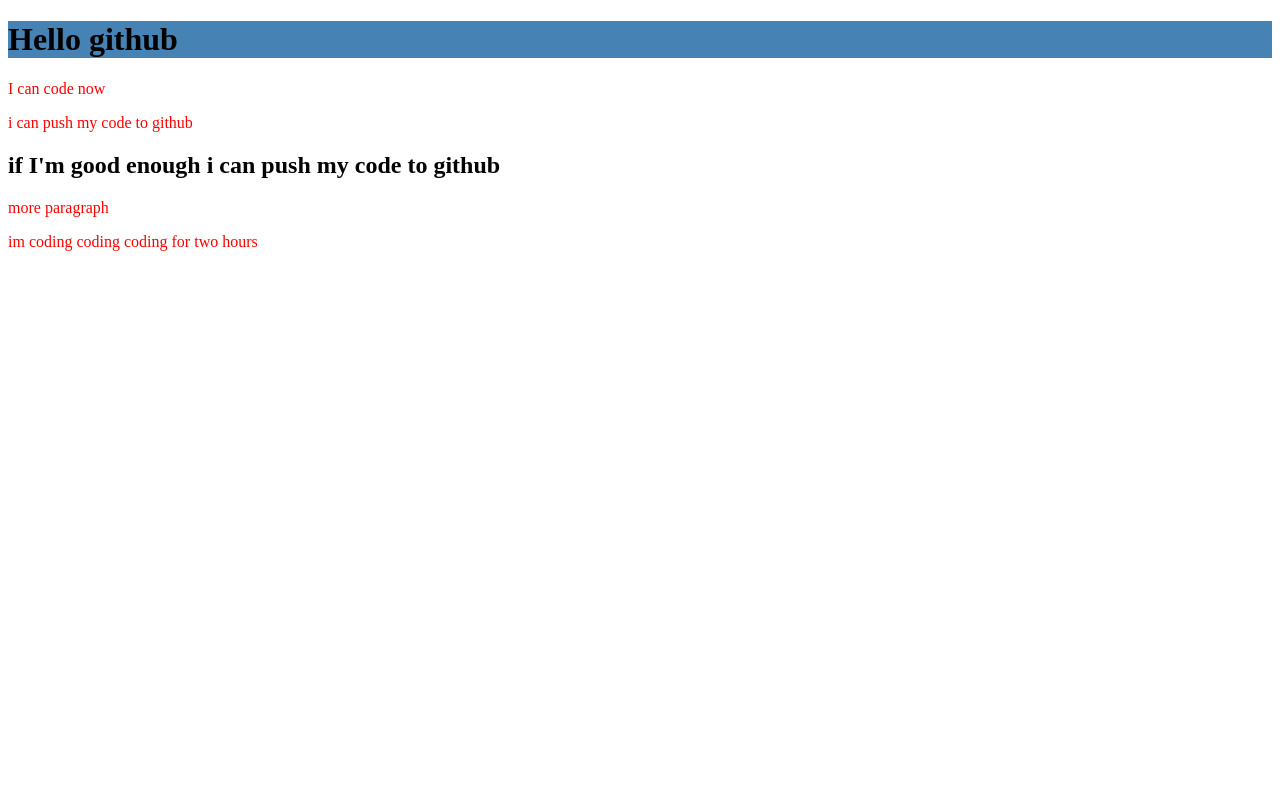
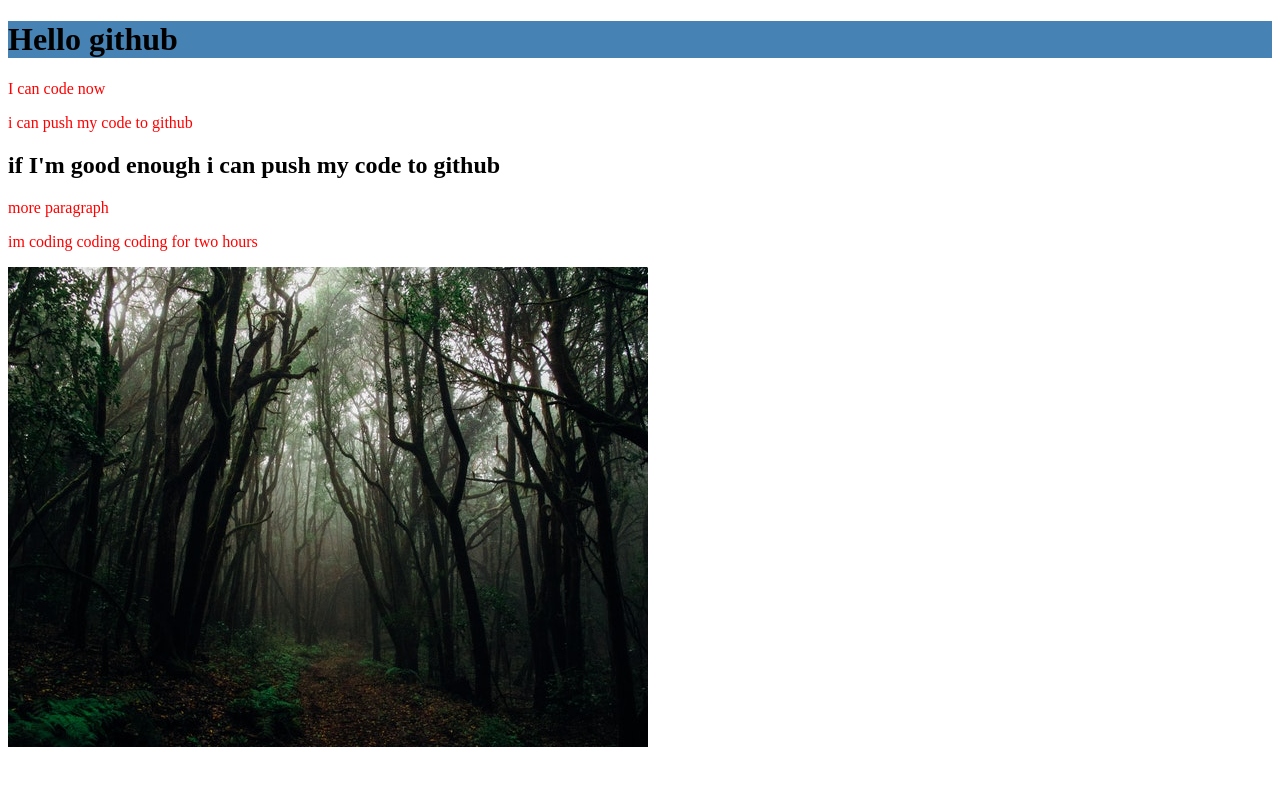
Before and after one commit to rahmanhamim/my-second-repo, a plain HTML site: page index.html in a window 1280 px wide. Drawn offline with Linux system fonts and the light colour scheme.

Commit message:
photo upload

```diff
--- a/index.html
+++ b/index.html
@@ -14,5 +14,6 @@
   <h2>if I'm good enough i can push my code to github</h2>
   <p>more paragraph</p>
   <p>im coding coding coding for two hours</p>
+  <img src="./jungle.jpg" alt="" />
  </body>
 </html>
```
Also changed, not shown: jungle.jpg (added).
